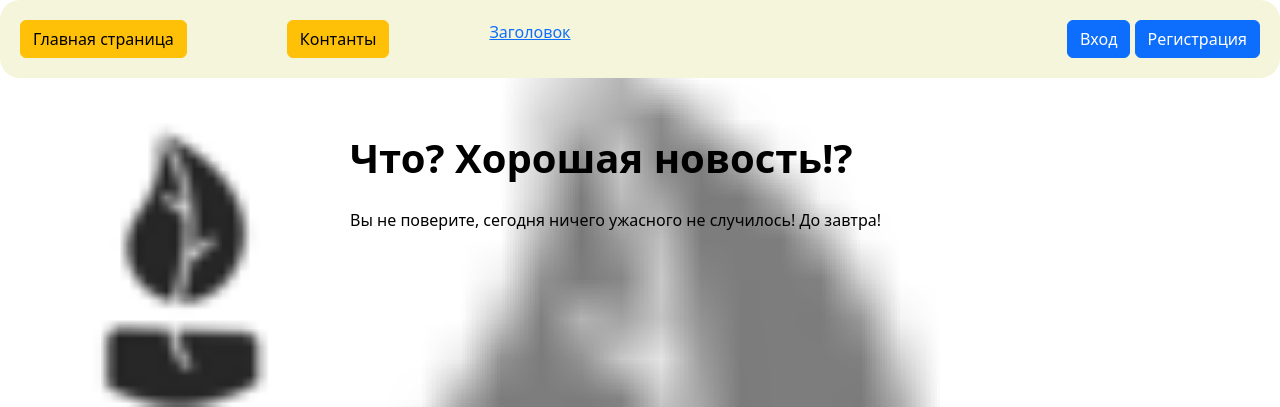
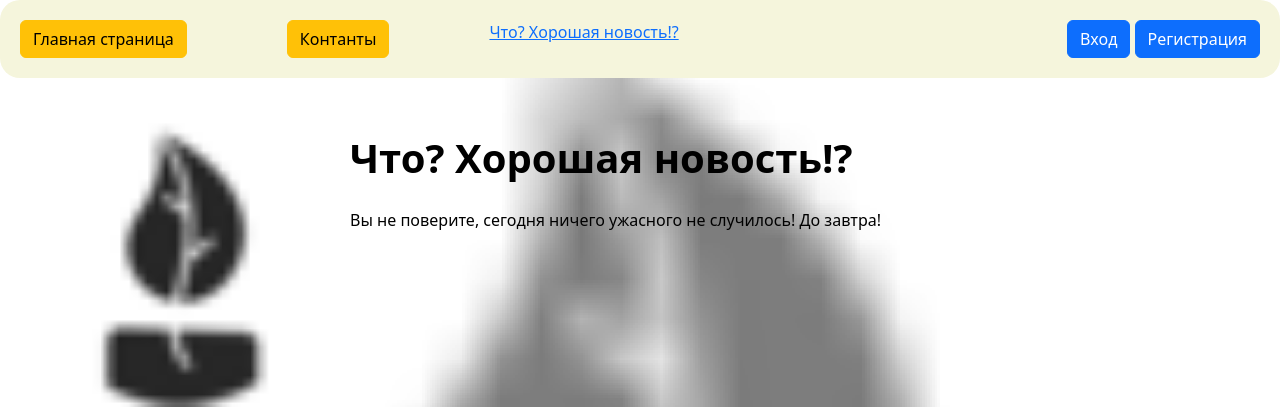
Before and after one commit to nicka-CC/pythonProject, a Django app: page /item/1 in a window 1280 px wide. Shown: the top 407 px of the page. Run offline with Django 5.2, Linux system fonts and the light colour scheme; data comes from the database, SQL or seed files in the repository.

Commit message:
add styles

```diff
--- a/Django/clever/news/templates/news/layout.html
+++ b/Django/clever/news/templates/news/layout.html
@@ -17,7 +17,7 @@
         <div class="left_side">
             <a class="btn btn-warning" href="{% url 'news:index' %}">Главная страница</a>
             <a class="btn btn-warning">Контанты</a>
-            <a class="font-size: 35;text-decoration:none;color:black;">Заголовок</a>
+            <a class="font-size: 35;text-decoration:none;color:black;">{{title}}</a>
         </div>
         <div class="right_side">
             {% if user.is_authenticated %}
```
